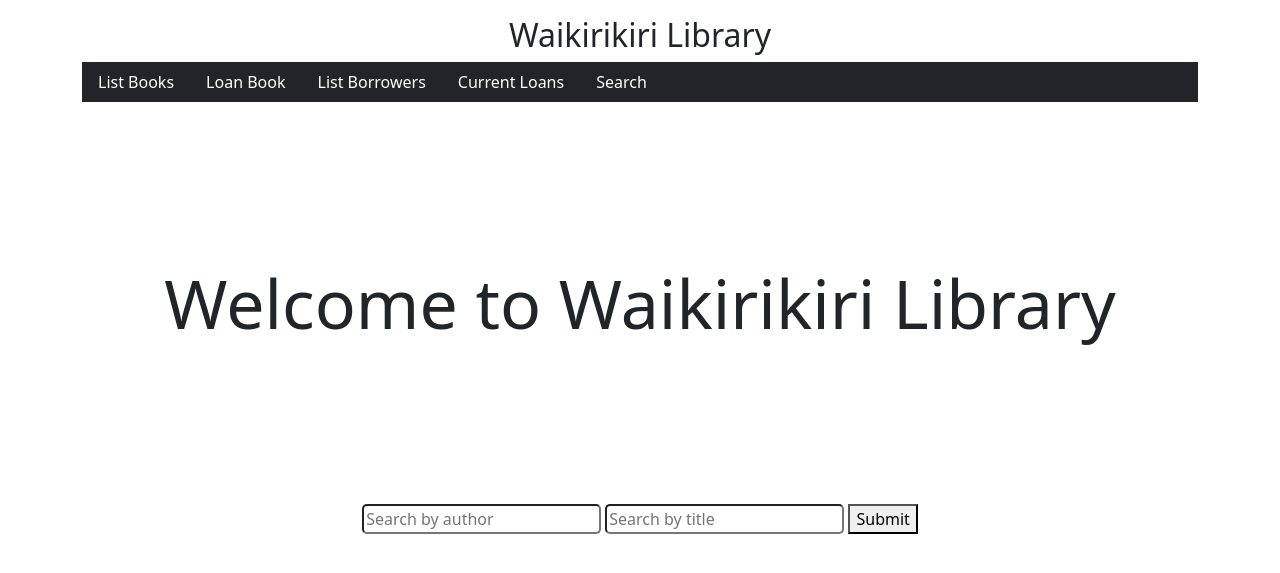
After one commit to SherlynDuan/636-final-library-app, a Flask app: page /search in a window 1280 px wide. The commit adds this page. Shown: the top 573 px of the page. Run offline with Flask 2, Linux system fonts and the light colour scheme.

Commit message:
search by name or/and author

```diff
--- a/librarywebapp/app.py
+++ b/librarywebapp/app.py
@@ -5,6 +5,7 @@ from flask import redirect
 from flask import url_for
 import re
 from datetime import datetime
+from datetime import date
 import mysql.connector
 from mysql.connector import FieldType
 import connect
@@ -25,7 +26,49 @@ def getCursor():
 
 @app.route("/")
 def home():
-    return render_template("base.html")
+    return render_template("home.html")
+
+@app.route ("/search")
+def search():
+    return render_template ("search.html")
+
+@app.route ("/searchresult", methods=["GET", "POST"])
+def searchresult():
+    author=request.args.get("author")
+    title =request.args.get("title")
+    connection = getCursor()
+    connection.execute("SELECT books.bookid, books.booktitle, books.author, bookcopies.bookcopyid, bookcopies.format,\
+       loans.returned, DATEDIFF(CURDATE(),loans.loandate) \
+        FROM books inner join bookcopies on books.bookid = bookcopies.bookid inner join loans \
+        on bookcopies.bookcopyid=loans.bookcopyid;")
+    resultlist = connection.fetchall()
+    result_list=[]
+
+
+    if author is '':
+        for result in resultlist:
+            if title.lower() in result[1].lower():
+                result_list.append(result)
+
+    elif title is '':
+        for result in resultlist:
+            if author.lower() in result[2].lower():
+                result_list.append(result)
+
+    elif author is not '' and title is not '':
+        for result in resultlist:
+            if (author.lower() in result[2].lower()) and (title.lower() in result[1].lower()) :
+                result_list.append(result)
+                print(result_list)
+
+    if len(result_list) == 0:
+        return render_template ("noresult.html", author=author, title=title)
+    else:
+        return render_template ("result.html", author=author, title=title, result_list = result_list)
+
+
+
+
 
 @app.route("/listbooks")
 def listbooks():
--- a/librarywebapp/connect.py
+++ b/librarywebapp/connect.py
@@ -1,7 +1,7 @@
 # These details are available on the first MySQL Workbench screen
 # Usually called 'Local Instance'
 dbuser = "root" #PUT YOUR MySQL username here - usually root
-dbpass = "XXXXX" #PUT YOUR PASSWORD HERE
+dbpass = "Dxx199023" #PUT YOUR PASSWORD HERE
 dbhost = "localhost"
 dbport = "3306"
 dbname = "library"
--- a/librarywebapp/templates/base.html
+++ b/librarywebapp/templates/base.html
@@ -1,24 +1,38 @@
+<!-- Xuexing Duan ID:1155117 -->
 <!DOCTYPE html>
 <html>
     <head>
         <meta charset="utf-8" />
+        <link rel="icon" href="data:, ">
         <title>{% block title %}{% endblock %}</title>
         <!-- CSS only -->
 <link href="https://cdn.jsdelivr.net/npm/bootstrap@5.2.3/dist/css/bootstrap.min.css" rel="stylesheet" integrity="sha384-rbsA2VBKQhggwzxH7pPCaAqO46MgnOM80zW1RWuH61DGLwZJEdK2Kadq2F9CUG65" crossorigin="anonymous">
     </head>
-{% set testvar = 6 %}
+
 
     <body>
-      {{ testvar }}
-        <nav>
-            <h1>Waikirikiri Library</h1>
-            <ul>
-                <li><a href="{{ url_for('listbooks') }}">List Books</a></li>
-                <li><a href="{{ url_for('loanbook') }}">Loan Book</a></li>
-                <li><a href="{{ url_for('listborrowers') }}">List Borrowers</a></li>
-                <li><a href="{{ url_for('currentloans') }}">Current Loans</a></li>
-            </ul>
-          </nav>
+
+            <!-- nav bars on the top -->
+            <div class="container mt-3">
+              <h2 style="text-align:center ;">Waikirikiri Library</h2>
+              <ul class="nav navbar-expand-sm bg-dark navbar-dark">
+                <li class="nav-item">
+                  <a style="color:white;" class="nav-link" href="{{ url_for('listbooks') }}">List Books</a>
+                </li>
+                <li class="nav-item">
+                  <a style="color:white;" class="nav-link" href="{{ url_for('loanbook') }}">Loan Book</a>
+                </li>
+                <li class="nav-item">
+                  <a style="color:white;" class="nav-link" href="{{ url_for('listborrowers') }}">List Borrowers</a>
+                </li>
+                <li class="nav-item">
+                  <a style="color:white;" class="nav-link" href="{{ url_for('currentloans') }}">Current Loans</a>
+                <li class="nav-item">
+                  <a style="color:white;" class="nav-link" href="{{ url_for('search') }}">Search</a>
+                </li>
+              </ul>
+            </div>
+
           <section class="content">
             <header>
               {% block header %}{% endblock %}
--- /dev/null
+++ b/librarywebapp/templates/home.html
@@ -0,0 +1,4 @@
+{% extends "base.html" %}
+{% block content %}
+<p style="text-align:center; font-size: 68px; margin:150px auto; "> Welcome to Waikirikiri Library </p>
+{% endblock %}
--- /dev/null
+++ b/librarywebapp/templates/noresult.html
@@ -0,0 +1,5 @@
+{% extends "base.html" %}
+{% block content %}
+<h3 style="text-align:center; margin:30px auto;">Sorry, no results for {{title}} {{author}}</h3>
+
+{% endblock %}
--- /dev/null
+++ b/librarywebapp/templates/search.html
@@ -0,0 +1,11 @@
+{% extends "base.html" %}
+{% block content %}
+<p style="text-align:center; font-size: 68px; margin:150px auto; "> Welcome to Waikirikiri Library </p>
+<div class="container mt-3">
+  <form style="text-align:center;" action="/searchresult" method="GET">
+    <input type="text" style="border-radius: 5px;" placeholder="Search by author" name="author">
+    <input type="text" style="border-radius: 5px;" placeholder="Search by title" name="title">
+    <button type="submit">Submit</button>
+  </form>
+</div>
+{% endblock %}
```
Also changed, not shown: librarywebapp/templates/result.html (added, +37 -0 lines).
